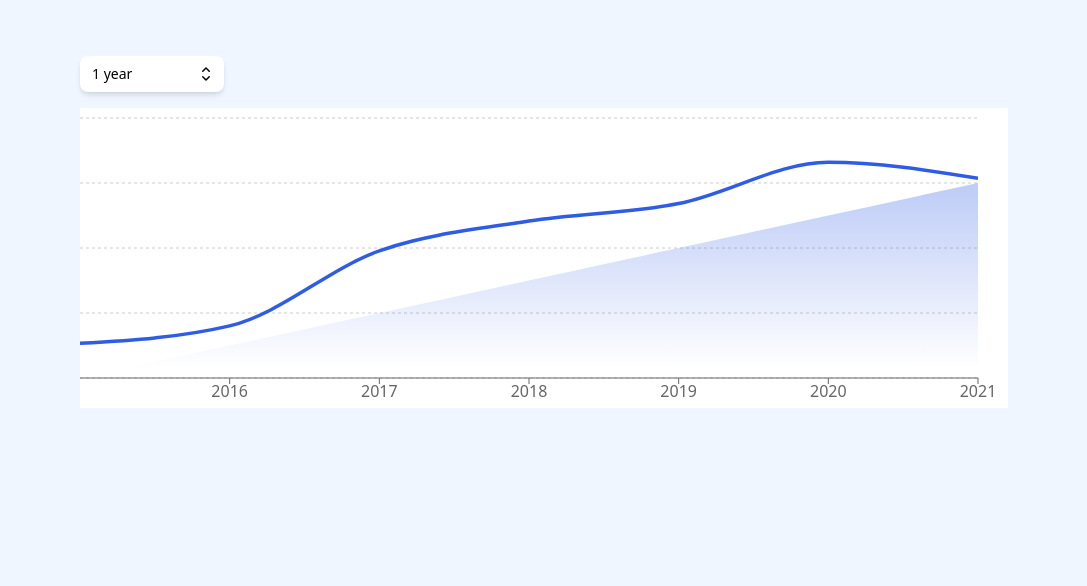
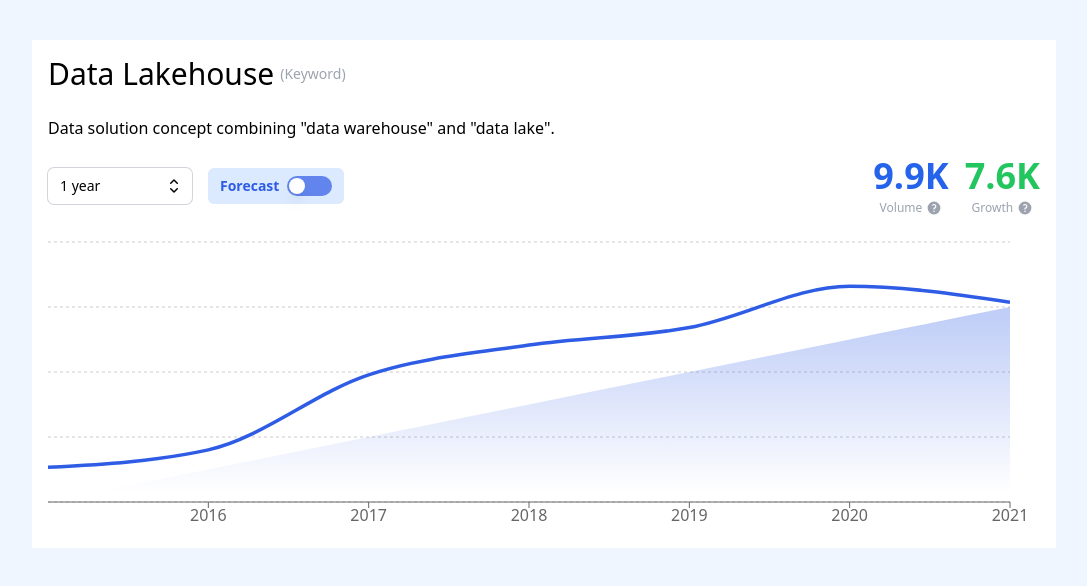
Before and after one commit to shashank-iter/sample-project, a Next.js app: page /solo-info in a window 1280 px wide. Shown: the top 586 px of the page, without its empty margins (96-1183 px from the left). Built offline with nearby package versions, Linux system fonts and the light colour scheme.

Commit message:
add toggle button, stats, title

```diff
--- a/src/pages/solo-info/index.jsx
+++ b/src/pages/solo-info/index.jsx
@@ -1,8 +1,12 @@
 import dynamic from 'next/dynamic';
 import Select from 'react-select';
 import { Fragment, useState } from 'react';
-import { Listbox, Transition } from '@headlessui/react';
-import { CheckIcon, ChevronUpDownIcon } from '@heroicons/react/20/solid';
+import { Listbox, Transition, Switch } from '@headlessui/react';
+import {
+  CheckIcon,
+  ChevronUpDownIcon,
+  QuestionMarkCircleIcon,
+} from '@heroicons/react/20/solid';
 
 const options = [
   { value: 'chocolate', label: 'Chocolate' },
@@ -21,26 +25,36 @@ const people = [
 const Index = () => {
   const Test = dynamic(() => import('../test'), { ssr: false });
   const [selectedOption, setSelectedOption] = useState(null);
-    const [selected, setSelected] = useState(people[0]);
+  const [selected, setSelected] = useState(people[0]);
+  const [enabled, setEnabled] = useState(false);
 
   return (
-    <div className="px-44 my-10">
+    <div className="mx-32 my-10 p-4 bg-white">
+      {console.log('ejskd')}
       {/* header */}
 
       {/* breadcrumb */}
 
       {/* title of page */}
+      <h1 className="inline-flex justify-center items-center">
+        <span className="text-3xl">Data Lakehouse</span>
+        <span className="text-sm text-gray-400 ml-1.5 leading-9">(Keyword)</span>
+      </h1>
 
       {/* short description */}
+      <p className="mt-6 text-base">
+        {`Data solution concept combining "data warehouse" and "data lake".`}
+      </p>
 
       {/* container */}
-      <div className="flex">
-        <div className="">
+      <div className="flex my-4 justify-between">
+        {/* buttons */}
+        <div className="flex gap-4 justify-center items-center">
           {/* select */}
-          <div className="my-4 min-w-36">
+          <div className=" min-w-36">
             <Listbox value={selected} onChange={setSelected}>
-              <div className="relative mt-1 z-50 w-full">
-                <Listbox.Button className="relative w-full cursor-default rounded-lg bg-white py-2 pl-3 pr-10 text-left shadow-md focus:outline-none focus-visible:border-indigo-500 focus-visible:ring-2 focus-visible:ring-white/75 focus-visible:ring-offset-2 focus-visible:ring-offset-blue-300 sm:text-sm">
+              <div className="relative z-50 w-full">
+                <Listbox.Button className="relative w-full cursor-default rounded-md bg-white py-2 pl-3 pr-10 text-left  ring-1 ring-gray-300 focus:outline-none focus-visible:border-indigo-500 focus-visible:ring-2 focus-visible:ring-white/75 focus-visible:ring-offset-2 focus-visible:ring-offset-blue-300 sm:text-sm">
                   <span className="block truncate">{selected.name}</span>
                   <span className="pointer-events-none absolute inset-y-0 right-0 flex items-center pr-2">
                     <ChevronUpDownIcon
@@ -97,14 +111,46 @@ const Index = () => {
           </div>
 
           {/* toggle */}
-          <div className=""></div>
+          <div className="flex justify-center items-center gap-2 rounded-md bg-blue-100 py-2 px-3 text-[#2e5ce5] font-semibold ">
+            <span className="text-sm">
+              {/* {enabled ? 'Enabled' : 'Disabled'} */}
+              Forecast
+            </span>
+            <Switch
+              checked={enabled}
+              onChange={setEnabled}
+              className={`${enabled ? 'bg-[#2e5ce5]' : 'bg-[#2e5ce5]/70'}
+          relative inline-flex h-[20px] w-[2.8rem] shrink-0 cursor-pointer rounded-full border-2 border-transparent transition-colors duration-200 ease-in-out focus:outline-none focus-visible:ring-2  focus-visible:ring-white/75`}
+            >
+              <span className="sr-only">Use setting</span>
+              <span
+                aria-hidden="true"
+                className={`${
+                  enabled ? 'translate-x-[1.6rem]' : 'translate-x-0'
+                }
+            pointer-events-none inline-block h-[16px] aspect-square  transform rounded-full bg-white shadow-lg ring-0 transition duration-200 ease-in-out my-auto`}
+              />
+            </Switch>
+          </div>
         </div>
         {/* stats */}
-        <div className="">
+        <div className="flex gap-4 justify-center items-center">
           {/* volume */}
-          <div className=""></div>
+          <div className="flex flex-col justify-center items-center gap-1">
+            <span className="text-4xl font-semibold text-blue-600">9.9K</span>
+            <span className="text-xs text-gray-400 flex gap-1">
+              Volume
+              <QuestionMarkCircleIcon className="w-4 h-4 " />
+            </span>
+          </div>
           {/* growth */}
-          <div className=""></div>
+          <div className="flex flex-col justify-center items-center gap-1">
+            <span className="text-4xl font-semibold text-green-500">7.6K</span>
+            <span className="text-xs text-gray-400 flex gap-1">
+              Growth
+              <QuestionMarkCircleIcon className="w-4 h-4 " />
+            </span>
+          </div>
         </div>
       </div>
 
```
